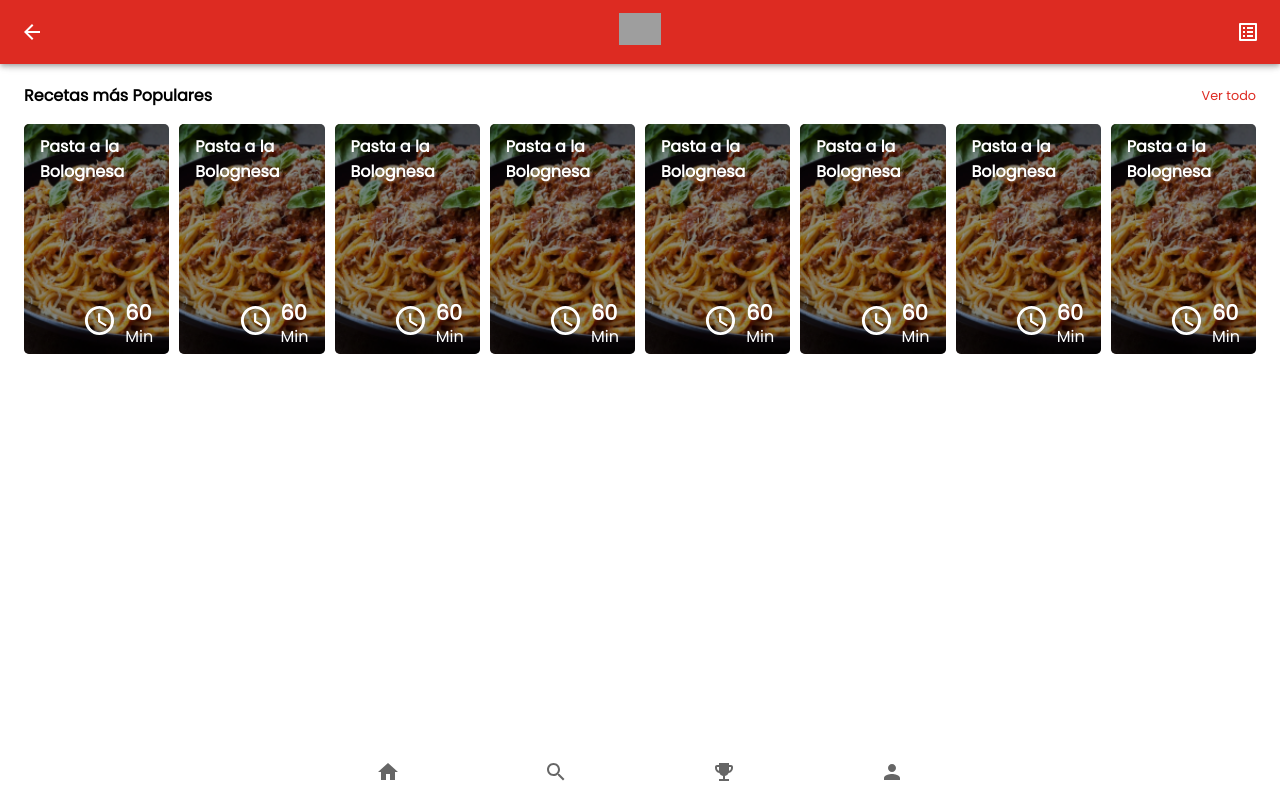
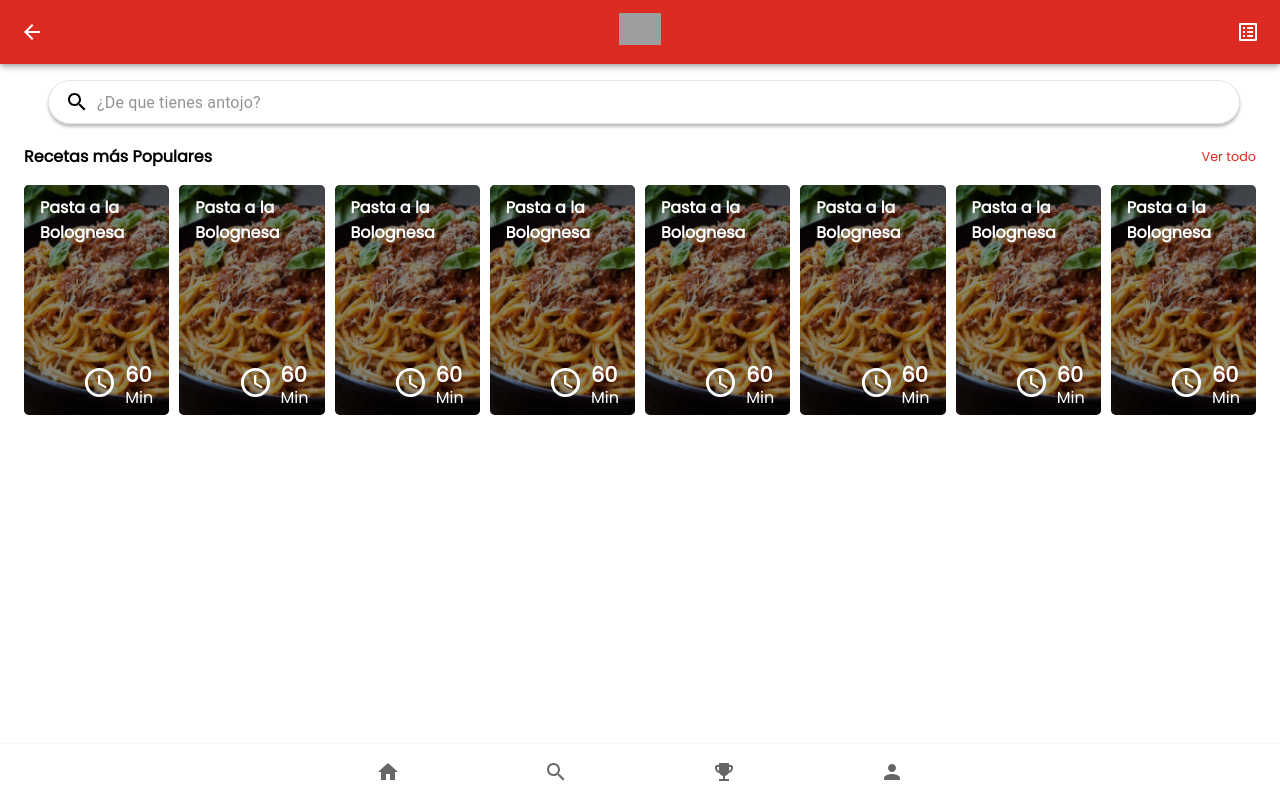
Before and after one commit to JorgeLoredo-1852/HEB, a Next.js app: page / in a window 1280 px wide. Built offline with nearby package versions, Linux system fonts and the light colour scheme; grey boxes are pictures that could not be loaded.

Commit message:
Changed navbar and searcbar styling

```diff
--- a/src/components/navbar/navbar.jsx
+++ b/src/components/navbar/navbar.jsx
@@ -19,7 +19,7 @@ export default function Navbar() {
   };
 
   return (
-    <div style={{width:"100vw", position:"fixed", bottom:0}}>
+    <div style={{width:"100vw", position:"fixed", bottom:0, boxShadow:"0px 0px 0.5px black"}}>
     <BottomNavigation value={value} onChange={handleChange}>
         {tabs.map((tab) => (
               <BottomNavigationAction
--- a/src/components/navbar/navbar.module.css
+++ b/src/components/navbar/navbar.module.css
@@ -6,11 +6,12 @@
 
 .navbarBtnActive{
   color: var(--red-main) !important;
+  border-top: 1px solid var(--red-main) !important;
 }
 
 .navbarBtn:active{
   color: var(--red-main) !important;
-
+  border-top: 1px solid var(--red-main) !important;
 }
 
 
--- a/src/molecules/searchBox/searchBox.jsx
+++ b/src/molecules/searchBox/searchBox.jsx
@@ -6,10 +6,12 @@ import SearchIcon from "@mui/icons-material/Search";
 const Search = styled("div")(({ theme }) => ({
   position: "relative",
   borderRadius: "30px",
-  backgroundColor: alpha(theme.palette.common.white, 0.15),
+  backgroundColor: "white",
   "&:hover": {
-    backgroundColor: alpha(theme.palette.common.white, 0.25),
+    backgroundColor: "white",
   },
+  boxShadow: "0px 3px 3px rgba(0,0,0,0.25)",
+  border: "1px solid rgba(0,0,0,0.1)",
   marginRight: theme.spacing(2),
   marginLeft: 0,
   width: "100%",
@@ -33,7 +35,7 @@ const SearchIconWrapper = styled("div")(({ theme }) => ({
 const StyledInputBase = styled(InputBase)(({ theme }) => ({
   color: "inherit",
   "& .MuiInputBase-input": {
-    padding: theme.spacing(1, 1, 1, 0),
+    padding: theme.spacing(1.2, 1.2, 1.2, 0),
     // vertical padding + font size from searchIcon
     paddingLeft: `calc(1em + ${theme.spacing(4)})`,
     transition: theme.transitions.create("width"),
--- a/src/styles/Home.module.css
+++ b/src/styles/Home.module.css
@@ -1,6 +1,7 @@
 .main {
   padding: 1.5rem;
   min-height: 100vh;
+  padding-top: 5rem;
 }
 
 .description {
```
